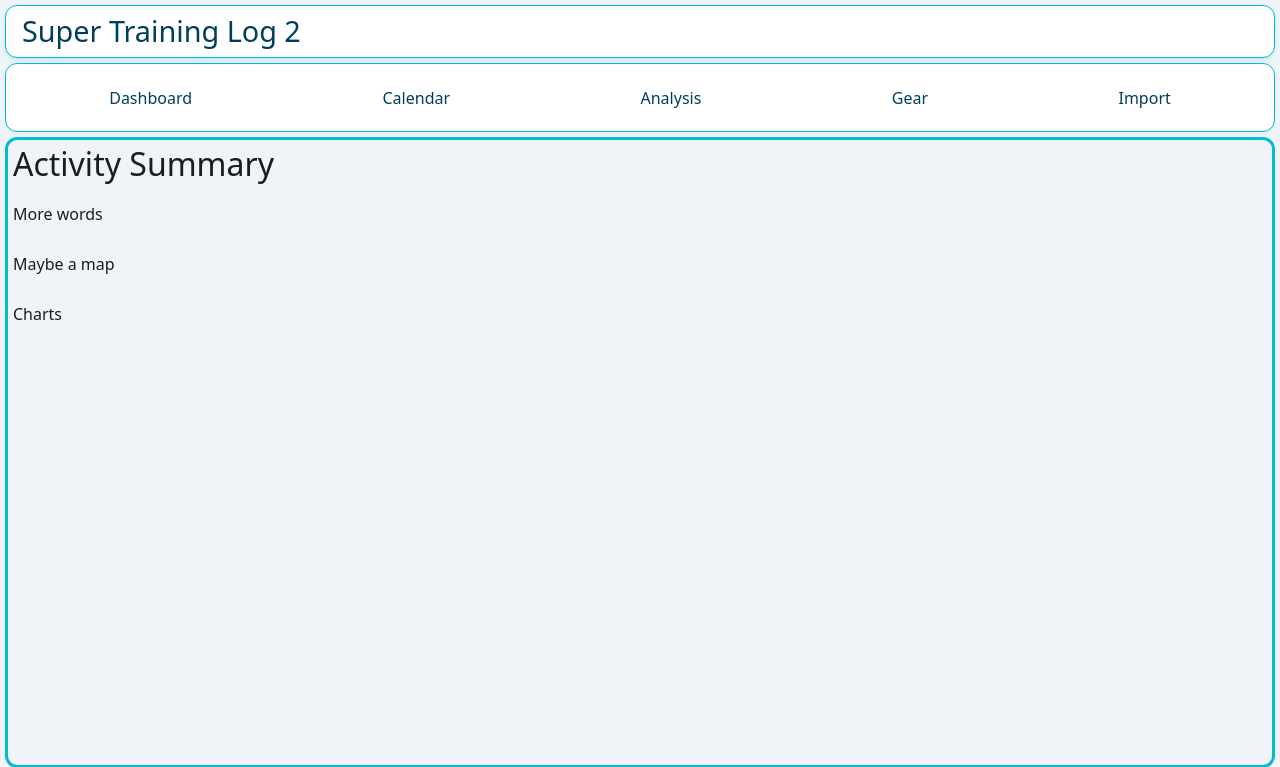
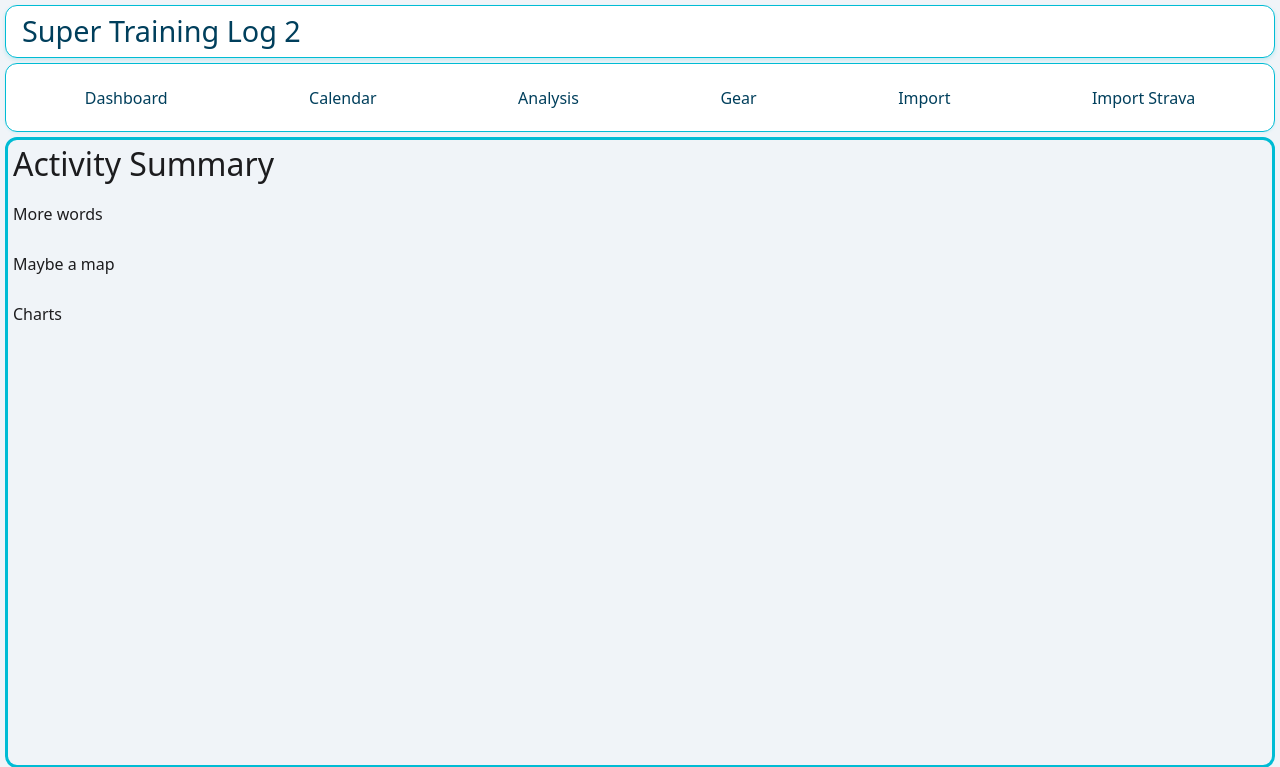
Before and after one commit to btmullin/supertl2, a Flask app: page /activity in a window 1280 px wide. Shown: the top 767 px of the page. Run offline with Flask 2, Linux system fonts and the light colour scheme; parts of the project's set-up code (start-up, migrations or seed data) failed here and were passed over.

Commit message:
Add import from strava db menu item

```diff
--- a/apps/backend/app/templates/menubar.html
+++ b/apps/backend/app/templates/menubar.html
@@ -21,5 +21,9 @@
             <a class="nav-link {{ 'active' if current_path == url_for('views.import_page') else '' }}"
                href="{{ url_for('views.import_page') }}">Import</a>
         </li>
+        <li class="nav-item">
+            <a class="nav-link {{ 'active' if current_path == url_for('views.import_strava') else '' }}"
+               href="{{ url_for('views.import_strava') }}">Import Strava</a>
+        </li>
     </ul>
 {% endmacro %}
```
